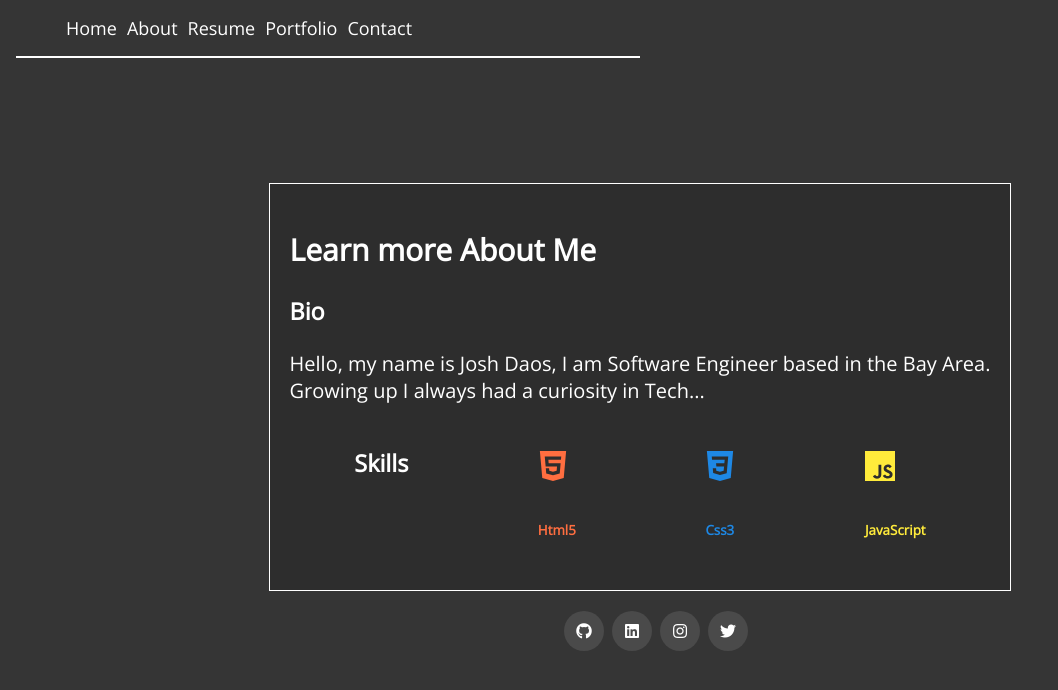
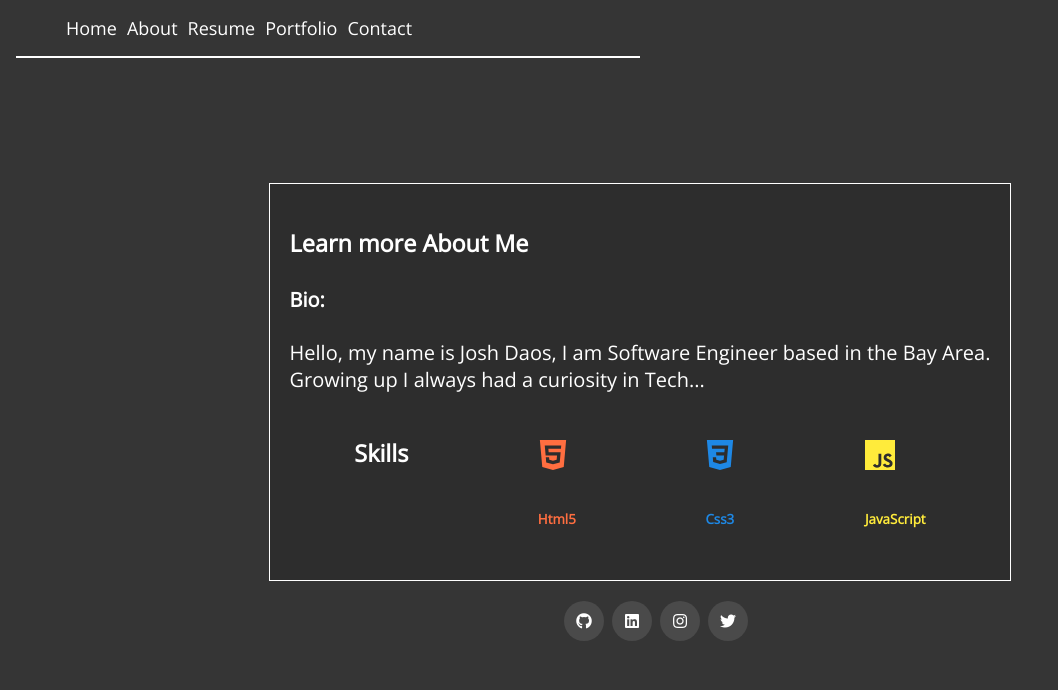
Before and after one commit to joshdaos/jd-portfolio, a React (Create React App) app in the folder portfolio-app/: page /about in a window 1280 px wide. Shown: the top 690 px of the page, without its empty margins (0-1058 px from the left). Built offline with nearby package versions, Linux system fonts and the light colour scheme.

Commit message:
working on about

```diff
--- a/portfolio-app/src/App.css
+++ b/portfolio-app/src/App.css
@@ -78,7 +78,7 @@ a:-webkit-any-link:hover {
 /*********************************/
 
 
-.home__p-two {
+#home__p-two {
     color: #828282;
 }
 
@@ -143,9 +143,6 @@ span.Typewriter__cursor {
 } */
 
 
-
-
-
 /*************  About  *************/
 
 .about__container {
@@ -158,3 +155,7 @@ span.Typewriter__cursor {
     display: flex;
     justify-content: space-around;
 }
+
+.bio__content {
+    font-size: 20px;
+}
--- a/portfolio-app/src/components/About/Bio.js
+++ b/portfolio-app/src/components/About/Bio.js
@@ -3,7 +3,7 @@ import React from 'react'
 function Bio() {
     return (
         <div className="bio__container">
-            <h3>Bio</h3>
+            <h4>Bio:</h4>
             <p className="bio__content">
                 Hello, my name is Josh Daos, I am Software Engineer based in the Bay Area.
                 <br></br> Growing up I always had a curiosity in Tech...
--- a/portfolio-app/src/pages/About.js
+++ b/portfolio-app/src/pages/About.js
@@ -5,7 +5,7 @@ import Skills from '../components/About/Skills'
 function About() {
     return (
         <div className="about__container">
-            <h2>Learn more About Me</h2>
+            <h3>Learn more About Me</h3>
             <Bio />
             <Skills />
 
```
